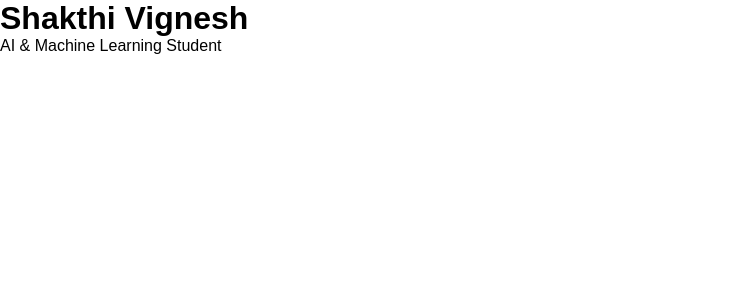
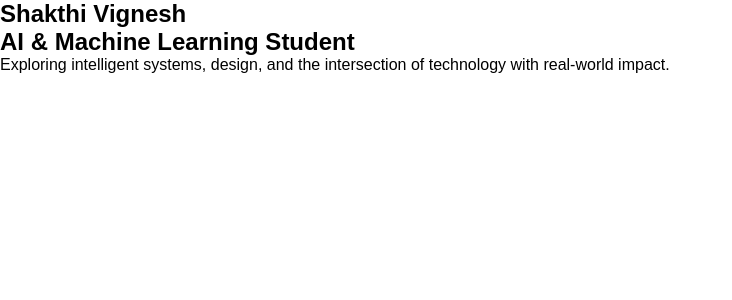
Before and after one commit to Shakthiabi06/personal-portfolio, a Next.js app: page / in a window 1280 px wide. Shown: the top 300 px of the page, without its empty margins (0-732 px from the left). Built offline with nearby package versions, Linux system fonts and the light colour scheme.

Commit message:
Add hero component

```diff
--- a/src/app/page.tsx
+++ b/src/app/page.tsx
@@ -1,8 +1,9 @@
+import Hero from "@/components/hero";
+
 export default function Home() {
   return (
     <main>
-      <h1>Shakthi Vignesh</h1>
-      <p>AI & Machine Learning Student</p>
+      <Hero />
     </main>
   );
 }
--- /dev/null
+++ b/src/components/hero.tsx
@@ -0,0 +1,12 @@
+export default function Hero() {
+  return (
+    <section>
+      <h1>Shakthi Vignesh</h1>
+      <h2>AI & Machine Learning Student</h2>
+      <p>
+        Exploring intelligent systems, design, and the intersection of
+        technology with real-world impact.
+      </p>
+    </section>
+  );
+}
```
